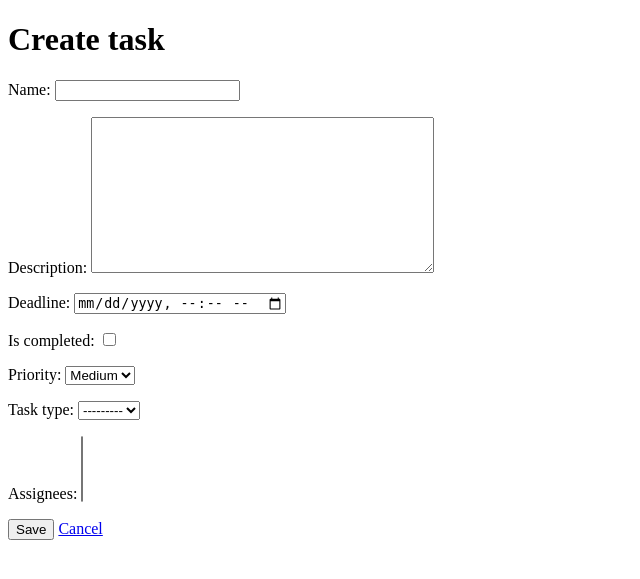
After one commit to BekDevNazar/django-it-task-manager, a Django app: page /tasks/create/ in a window 1280 px wide. The commit adds this page. Shown: the top 579 px of the page, without its empty margins (0-640 px from the left). Run offline with Django 5.2, Linux system fonts and the light colour scheme; data that the repository does not hold is empty.

Commit message:
Implement task create and update pages

```diff
--- /dev/null
+++ b/tasks/forms.py
@@ -0,0 +1,23 @@
+from django import forms
+
+from tasks.models import Task
+
+
+class TaskForm(forms.ModelForm):
+    class Meta:
+        model = Task
+        fields = [
+            "name",
+            "description",
+            "deadline",
+            "is_completed",
+            "priority",
+            "task_type",
+            "assignees",
+        ]
+        widgets = {
+            "deadline": forms.DateTimeInput(
+                attrs={"type": "datetime-local"},
+                format="%Y-%m-%dT%H:%M",
+            ),
+        }
--- a/tasks/models.py
+++ b/tasks/models.py
@@ -1,6 +1,7 @@
 from django.conf import settings
 from django.contrib.auth.models import AbstractUser
 from django.db import models
+from django.urls import reverse
 
 
 class TaskType(models.Model):
@@ -62,3 +63,6 @@ class Task(models.Model):
 
     def __str__(self):
         return self.name
+
+    def get_absolute_url(self):
+        return reverse("tasks:task-detail", kwargs={"pk": self.pk})
--- a/tasks/urls.py
+++ b/tasks/urls.py
@@ -1,10 +1,11 @@
 from django.urls import path
 
-from tasks.views import TaskListView, TaskDetailView
-
+from tasks.views import TaskListView, TaskDetailView, TaskUpdateView, TaskCreateView
 
 app_name = "tasks"
 urlpatterns = [
     path("", TaskListView.as_view(), name="task-list"),
     path("<int:pk>/", TaskDetailView.as_view(), name="task-detail"),
+    path("<int:pk>/update/", TaskUpdateView.as_view(), name="task-update"),
+    path("create/", TaskCreateView.as_view(), name="task-create"),
 ]
--- a/tasks/views.py
+++ b/tasks/views.py
@@ -1,6 +1,8 @@
 from django.shortcuts import render
+from django.urls import reverse_lazy
 from django.views import generic
 
+from tasks.forms import TaskForm
 from tasks.models import Task
 
 
@@ -15,3 +17,16 @@ class TaskDetailView(generic.DetailView):
     model = Task
     template_name = "tasks/task_detail.html"
     context_object_name = "task"
+
+
+class TaskCreateView(generic.CreateView):
+    model = Task
+    form_class = TaskForm
+    template_name = "tasks/task_form.html"
+    success_url = reverse_lazy("tasks:task-list")
+
+
+class TaskUpdateView(generic.UpdateView):
+    model = Task
+    form_class = TaskForm
+    template_name = "tasks/task_form.html"
--- a/templates/tasks/task_detail.html
+++ b/templates/tasks/task_detail.html
@@ -29,4 +29,5 @@
       Back to task list
     </a>
   </h3>
+  <a href="{% url 'tasks:task-update' task.id %}">Update task</a>
 {% endblock %}
--- /dev/null
+++ b/templates/tasks/task_form.html
@@ -0,0 +1,17 @@
+{% extends "base.html" %}
+
+{% block title %}
+  {{ object|yesno:"Update,Create" }} task
+{% endblock %}
+
+{% block content %}
+  <h1>{{ object|yesno:"Update,Create" }} task</h1>
+
+  <form method="post">
+    {% csrf_token %}
+    {{ form.as_p }}
+
+    <input type="submit" value="Save">
+    <a href="{% url 'tasks:task-list' %}">Cancel</a>
+  </form>
+{% endblock %}
--- a/templates/tasks/task_list.html
+++ b/templates/tasks/task_list.html
@@ -57,5 +57,5 @@
     </ul>
   </nav>
 {% endif %}
-
+  <a href="{% url 'tasks:task-create' %}">Create task</a>
 {% endblock %}
```
